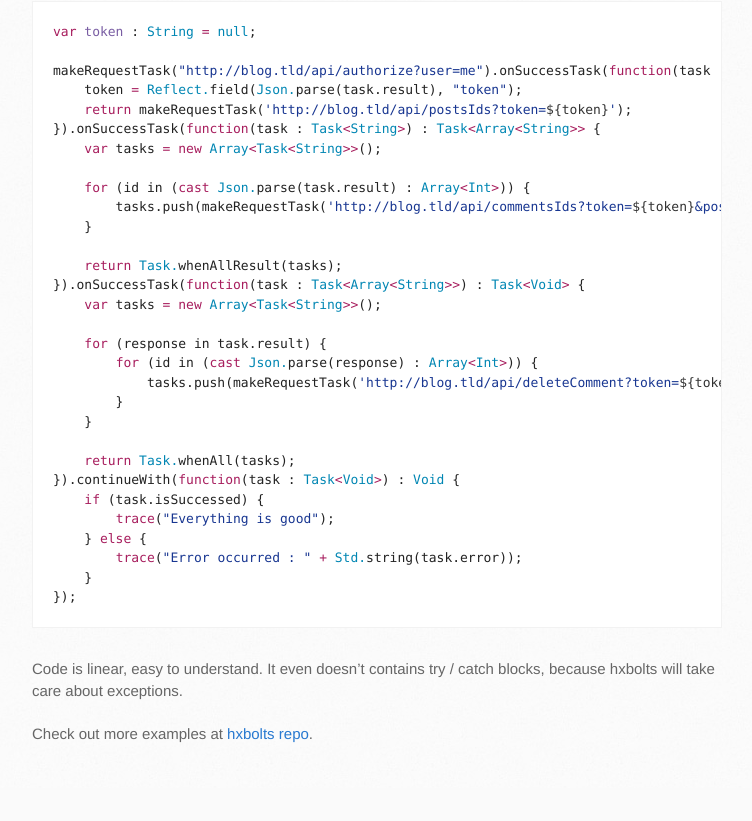
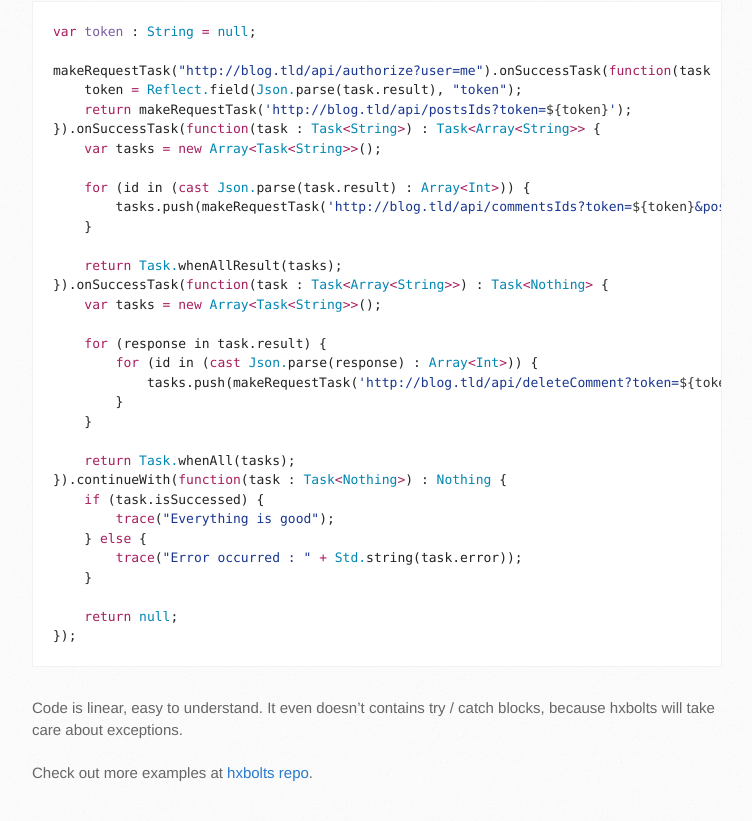
Before and after one commit to restorer/hxbolts, a plain HTML site: page index.html in a window 1280 px wide. Shown: the part 2364-3185 px from the top of the page, without its empty margins (138-890 px from the left). Before the commit the page ends 3152 px from the top, so only its background shows below. Drawn offline with Linux system fonts and the light colour scheme.

```diff
--- a/index.html
+++ b/index.html
@@ -129,7 +129,7 @@
     }
 
     <span class="pl-k">return</span> <span class="pl-c1">Task.</span>whenAllResult(tasks);
-}).onSuccessTask(<span class="pl-k">function</span>(task : <span class="pl-c1">Task</span><span class="pl-k">&lt;</span><span class="pl-c1">Array</span><span class="pl-k">&lt;</span><span class="pl-c1">String</span><span class="pl-k">&gt;&gt;</span>) : <span class="pl-c1">Task</span><span class="pl-k">&lt;</span><span class="pl-c1">Void</span><span class="pl-k">&gt;</span> {
+}).onSuccessTask(<span class="pl-k">function</span>(task : <span class="pl-c1">Task</span><span class="pl-k">&lt;</span><span class="pl-c1">Array</span><span class="pl-k">&lt;</span><span class="pl-c1">String</span><span class="pl-k">&gt;&gt;</span>) : <span class="pl-c1">Task</span><span class="pl-k">&lt;</span><span class="pl-c1">Nothing</span><span class="pl-k">&gt;</span> {
     <span class="pl-k">var</span> tasks <span class="pl-k">=</span> <span class="pl-k">new</span> <span class="pl-c1">Array</span><span class="pl-k">&lt;</span><span class="pl-c1">Task</span><span class="pl-k">&lt;</span><span class="pl-c1">String</span><span class="pl-k">&gt;&gt;</span>();
 
     <span class="pl-k">for</span> (response in task.result) {
@@ -139,12 +139,14 @@
     }
 
     <span class="pl-k">return</span> <span class="pl-c1">Task.</span>whenAll(tasks);
-}).continueWith(<span class="pl-k">function</span>(task : <span class="pl-c1">Task</span><span class="pl-k">&lt;</span><span class="pl-c1">Void</span><span class="pl-k">&gt;</span>) : <span class="pl-c1">Void</span> {
+}).continueWith(<span class="pl-k">function</span>(task : <span class="pl-c1">Task</span><span class="pl-k">&lt;</span><span class="pl-c1">Nothing</span><span class="pl-k">&gt;</span>) : <span class="pl-c1">Nothing</span> {
     <span class="pl-k">if</span> (task.isSuccessed) {
         <span class="pl-k">trace</span>(<span class="pl-s"><span class="pl-pds">"</span>Everything is good<span class="pl-pds">"</span></span>);
     } <span class="pl-k">else</span> {
         <span class="pl-k">trace</span>(<span class="pl-s"><span class="pl-pds">"</span>Error occurred : <span class="pl-pds">"</span></span> <span class="pl-k">+</span> <span class="pl-c1">Std.</span>string(task.error));
     }
+
+    <span class="pl-k">return</span> <span class="pl-c1">null</span>;
 });</pre></div>
 
 <p>Code is linear, easy to understand. It even doesn’t contains try / catch blocks, because hxbolts will take care about exceptions.</p>
```
Also changed, not shown: params.json (+1 -1 lines).
